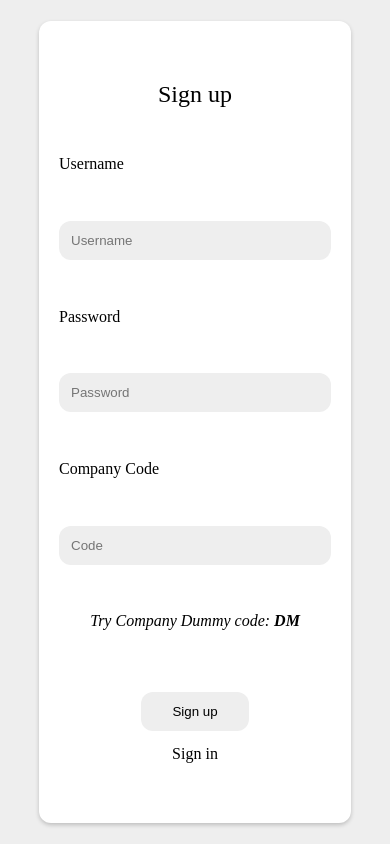
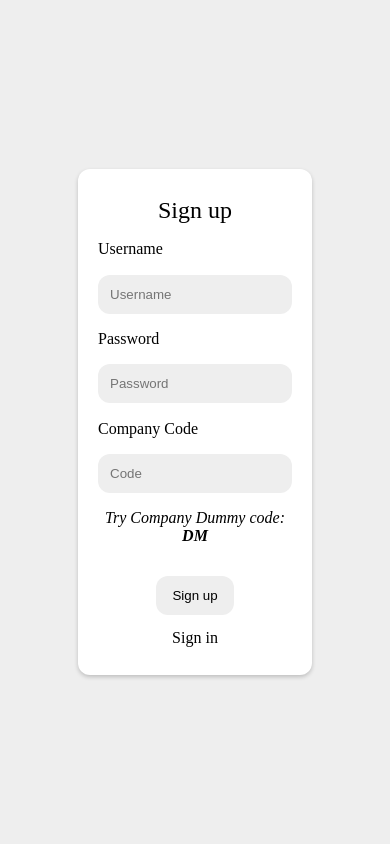
Before and after one commit to alvarezacarlos/project-tasks-app-front, a website: page public/index.html in a window 390 px wide. Both pictures are taken after a click on the link "Sign up". Drawn offline with nearby package versions, Linux system fonts and the light colour scheme.

Commit message:
update css styles

```diff
--- a/public/login-form.css
+++ b/public/login-form.css
@@ -79,11 +79,11 @@
 
 @media (max-width: 480px) {
     .login-form{
-        width: 80vw;
+        width: 60vw;
 
     }
     .signup-form{
-        height: 95vh !important;
+        height: 60vh !important;
     }
 }
 
```
